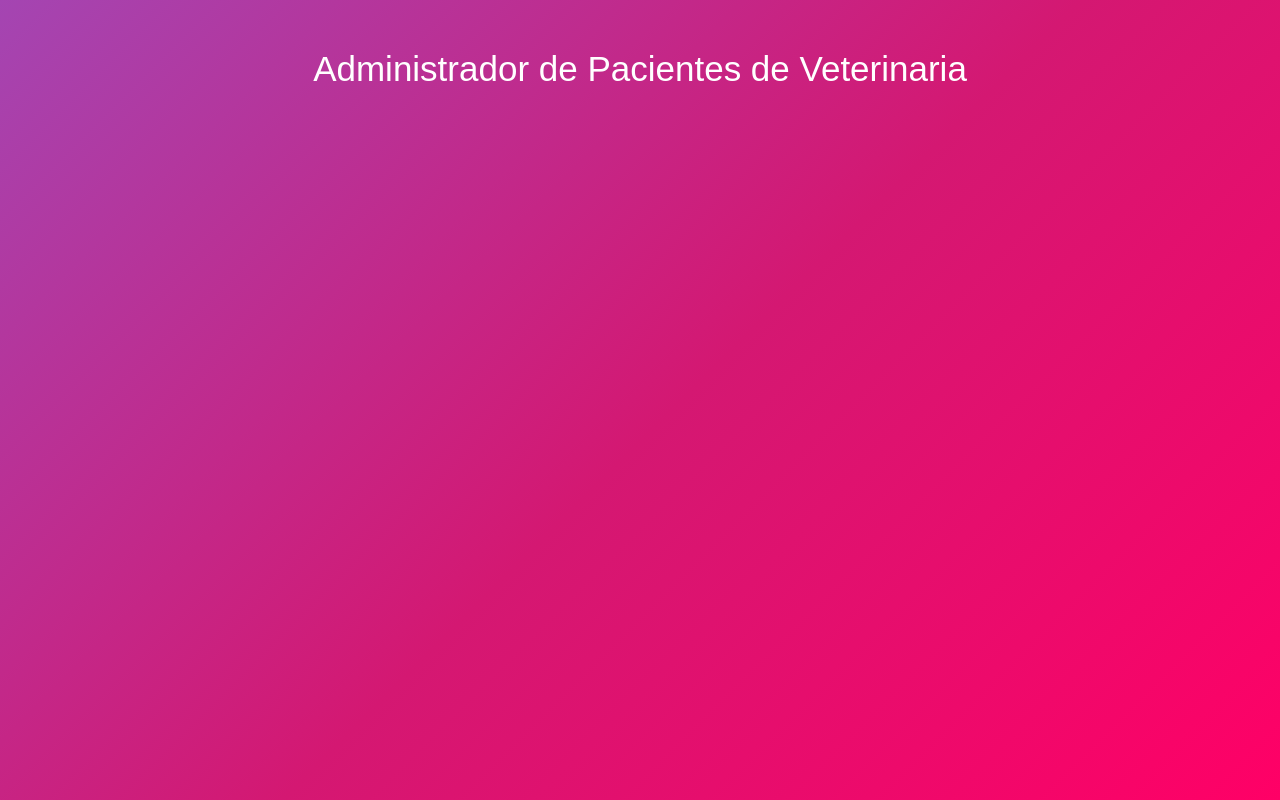
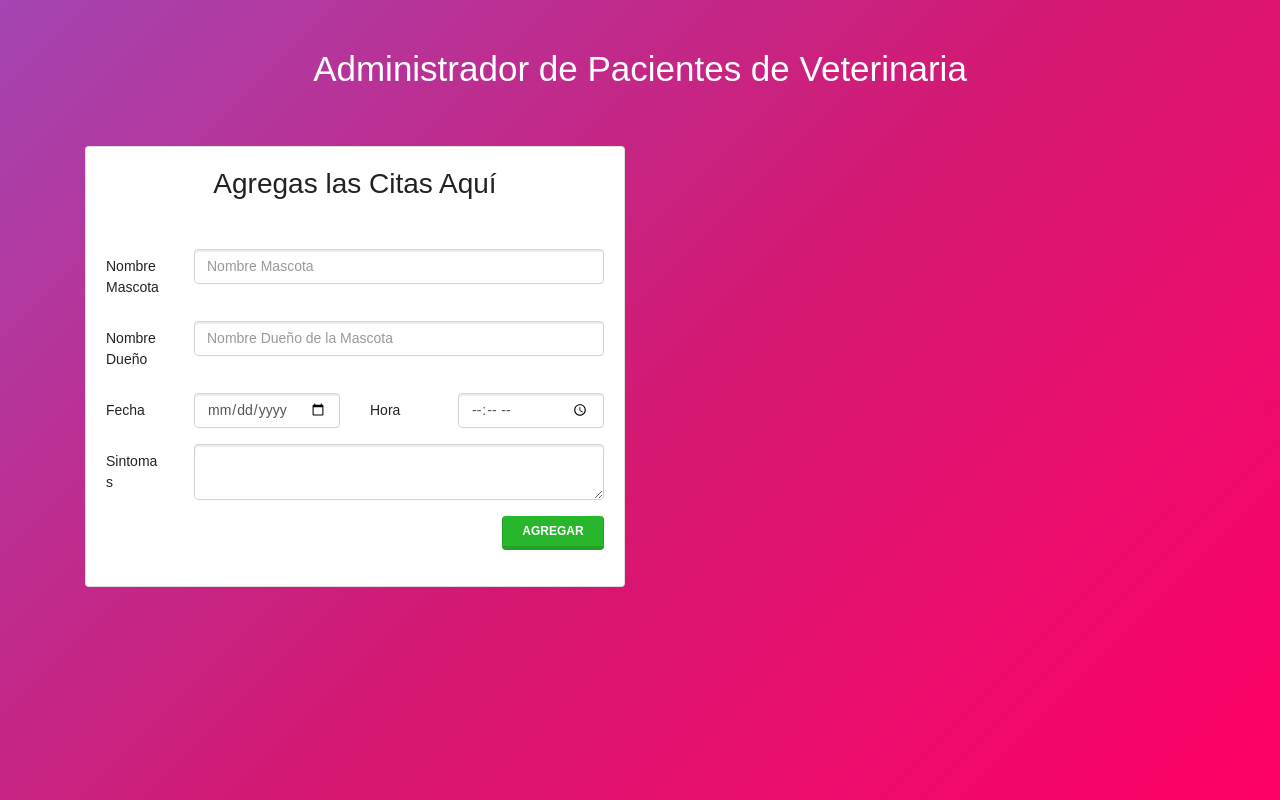
Before and after one commit to reyjach/citasreact, a React (Create React App) app: page / in a window 1280 px wide. Built offline with nearby package versions, Linux system fonts and the light colour scheme.

Commit message:
se creo el formulario

```diff
--- a/src/App.js
+++ b/src/App.js
@@ -1,5 +1,6 @@
 import React from 'react';
-import Header from './componentes/header.js'
+import Header from './componentes/Header.js'
+import AgregarCitas from './componentes/AgregarCitas.js'
 
 function App() {
   return (
@@ -7,6 +8,13 @@
       <Header
         titulo={'Administrador de Pacientes de Veterinaria'}
       />
+      <div className="row">
+        <div className="col-md-6">
+          <AgregarCitas
+
+          />
+        </div>
+      </div>
     </div>
   );
 }
--- /dev/null
+++ b/src/componentes/AgregarCitas.js
@@ -0,0 +1,57 @@
+import React, {Component} from 'react';
+
+class AgregarCita extends Component {
+    state = {
+
+    }
+
+    render() {
+        return (
+            <div className="card mt-5">
+                <div className="card-body">
+                    <h2 className="card-title text-center mb-5">Agregas las Citas Aquí</h2>
+                    <form >
+                        <div className="form-group row">
+                            <label className="col-sm-4 col-lg-2 col-form-label">Nombre Mascota</label>
+                            <div className="col-sm-8 col-lg-10">
+                                <input type="text" className="form-control" placeholder="Nombre Mascota" />
+                            </div>
+                        </div>
+                        <div className="form-group row">
+                            <label className="col-sm-4 col-lg-2 col-form-label">Nombre Dueño</label>
+                            <div className="col-sm-8 col-lg-10">
+                                <input type="text" className="form-control"  placeholder="Nombre Dueño de la Mascota" />
+                            </div>
+                        </div>
+
+                        <div className="form-group row">
+                            <label className="col-sm-4 col-lg-2 col-form-label">Fecha</label>
+                            <div className="col-sm-8 col-lg-4  mb-4 mb-lg-0">
+                                <input type="date" className="form-control" />
+                            </div>
+
+                            <label className="col-sm-4 col-lg-2 col-form-label">Hora</label>
+                            <div className="col-sm-8 col-lg-4">
+                                <input type="time" className="form-control" />
+                            </div>
+                        </div>
+
+                        <div className="form-group row">
+                            <label className="col-sm-4 col-lg-2 col-form-label">Sintomas</label>
+                            <div className="col-sm-8 col-lg-10">
+                                <textarea  className="form-control"></textarea>
+                            </div>
+                        </div>
+                        <div className="form-group row justify-content-end">
+                            <div className="col-sm-3">
+                                <button type="submit" className="btn btn-success w-100">Agregar</button>
+                            </div>
+                        </div>
+                    </form>
+                </div>
+            </div>
+        );
+    }
+}
+
+export default AgregarCita;
```
Also changed, not shown: 1 other file (tests, documents, lock files or other folders).
